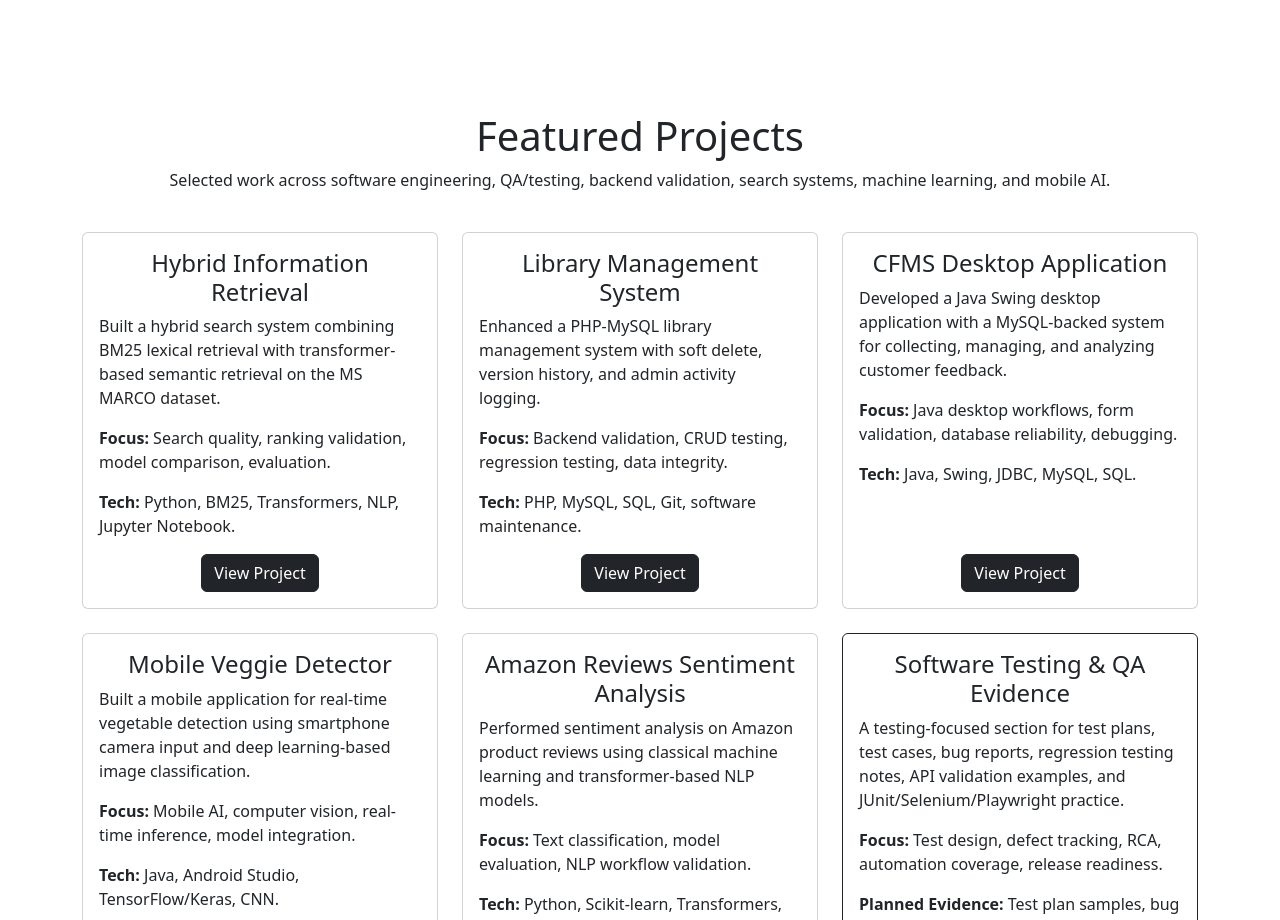
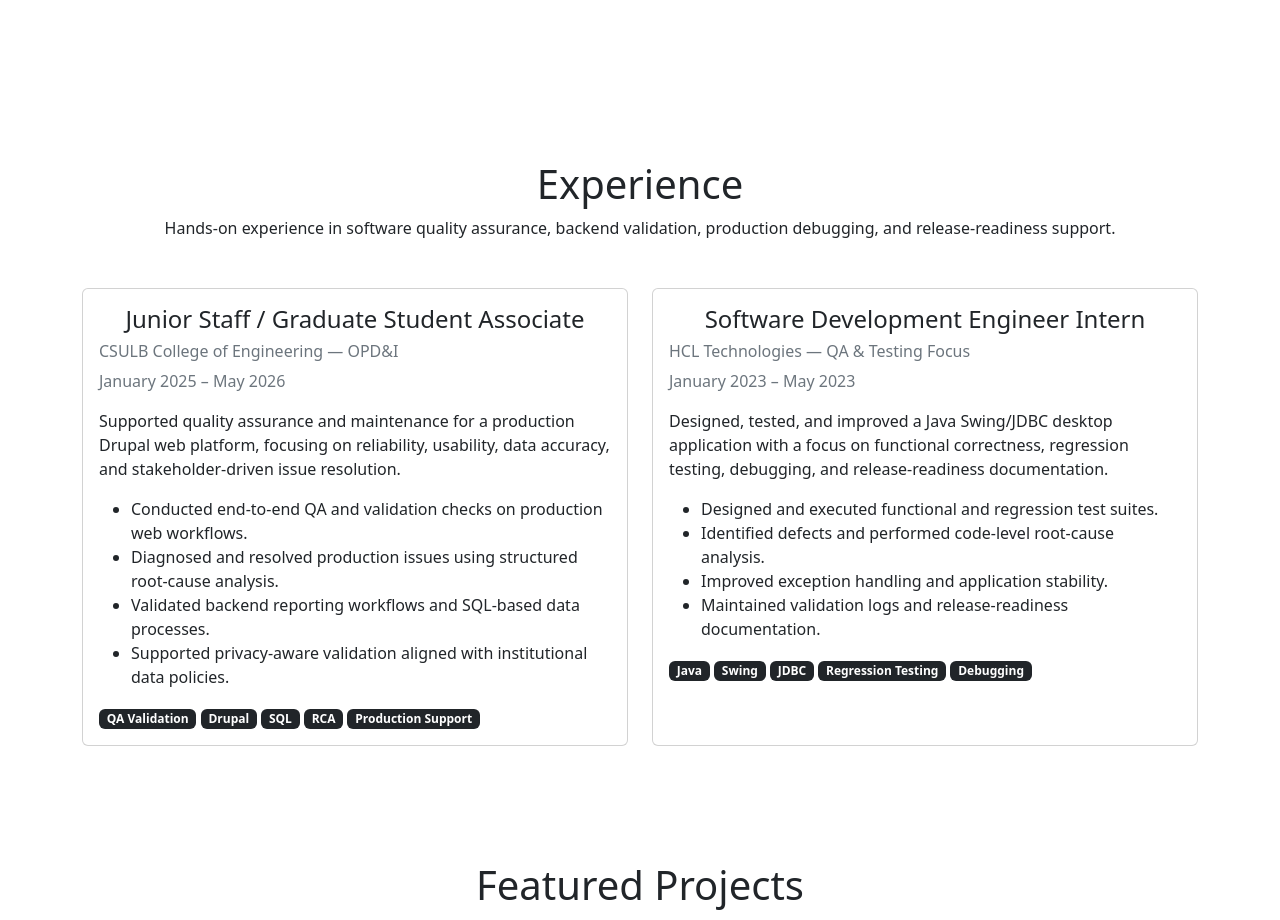
Before and after one commit to SHREENITHI-TV/SHREENITHI-TV.github.io, a plain HTML site: page Portfolio/index.html in a window 1280 px wide. Shown: the part 1880-2800 px from the top of the page. Drawn offline with nearby package versions, Linux system fonts and the light colour scheme.

Commit message:
Added Experience

```diff
--- a/Portfolio/index.html
+++ b/Portfolio/index.html
@@ -42,12 +42,16 @@
                     </li>
 
                     <li class="nav-item">
-                        <a class="nav-link" href="#skills">Skills</a>
-                    </li>
+    <a class="nav-link" href="#skills">Skills</a>
+</li>
 
-                    <li class="nav-item">
-                        <a class="nav-link" href="#projects">Projects</a>
-                    </li>
+<li class="nav-item">
+    <a class="nav-link" href="#experience">Experience</a>
+</li>
+
+<li class="nav-item">
+    <a class="nav-link" href="#projects">Projects</a>
+</li>
 
                     <li class="nav-item">
                         <a class="nav-link" href="#footer">Contact</a>
@@ -217,6 +221,79 @@
             </div>
         </div>
     </section>
+
+<!-- Experience Section -->
+<section class="container section" id="experience">
+    <h1 class="text-center" style="padding-top: 35px;">Experience</h1>
+
+    <p class="text-center">
+        Hands-on experience in software quality assurance, backend validation, production debugging, and release-readiness support.
+    </p>
+
+    <div class="row mt-4">
+        <!-- Experience 1 -->
+        <div class="col-lg-6 mt-4">
+            <div class="card h-100 experience-card">
+                <div class="card-body">
+                    <h4 class="card-title">Junior Staff / Graduate Student Associate</h4>
+                    <h6 class="text-muted">CSULB College of Engineering — OPD&amp;I</h6>
+                    <p class="text-muted">January 2025 – May 2026</p>
+
+                    <p>
+                        Supported quality assurance and maintenance for a production Drupal web platform,
+                        focusing on reliability, usability, data accuracy, and stakeholder-driven issue resolution.
+                    </p>
+
+                    <ul>
+                        <li>Conducted end-to-end QA and validation checks on production web workflows.</li>
+                        <li>Diagnosed and resolved production issues using structured root-cause analysis.</li>
+                        <li>Validated backend reporting workflows and SQL-based data processes.</li>
+                        <li>Supported privacy-aware validation aligned with institutional data policies.</li>
+                    </ul>
+
+                    <div class="mt-3">
+                        <span class="badge bg-dark">QA Validation</span>
+                        <span class="badge bg-dark">Drupal</span>
+                        <span class="badge bg-dark">SQL</span>
+                        <span class="badge bg-dark">RCA</span>
+                        <span class="badge bg-dark">Production Support</span>
+                    </div>
+                </div>
+            </div>
+        </div>
+
+        <!-- Experience 2 -->
+        <div class="col-lg-6 mt-4">
+            <div class="card h-100 experience-card">
+                <div class="card-body">
+                    <h4 class="card-title">Software Development Engineer Intern</h4>
+                    <h6 class="text-muted">HCL Technologies — QA &amp; Testing Focus</h6>
+                    <p class="text-muted">January 2023 – May 2023</p>
+
+                    <p>
+                        Designed, tested, and improved a Java Swing/JDBC desktop application with a focus on
+                        functional correctness, regression testing, debugging, and release-readiness documentation.
+                    </p>
+
+                    <ul>
+                        <li>Designed and executed functional and regression test suites.</li>
+                        <li>Identified defects and performed code-level root-cause analysis.</li>
+                        <li>Improved exception handling and application stability.</li>
+                        <li>Maintained validation logs and release-readiness documentation.</li>
+                    </ul>
+
+                    <div class="mt-3">
+                        <span class="badge bg-dark">Java</span>
+                        <span class="badge bg-dark">Swing</span>
+                        <span class="badge bg-dark">JDBC</span>
+                        <span class="badge bg-dark">Regression Testing</span>
+                        <span class="badge bg-dark">Debugging</span>
+                    </div>
+                </div>
+            </div>
+        </div>
+    </div>
+</section>
 
     <!-- Projects Section -->
    <!-- Projects Section -->
```
